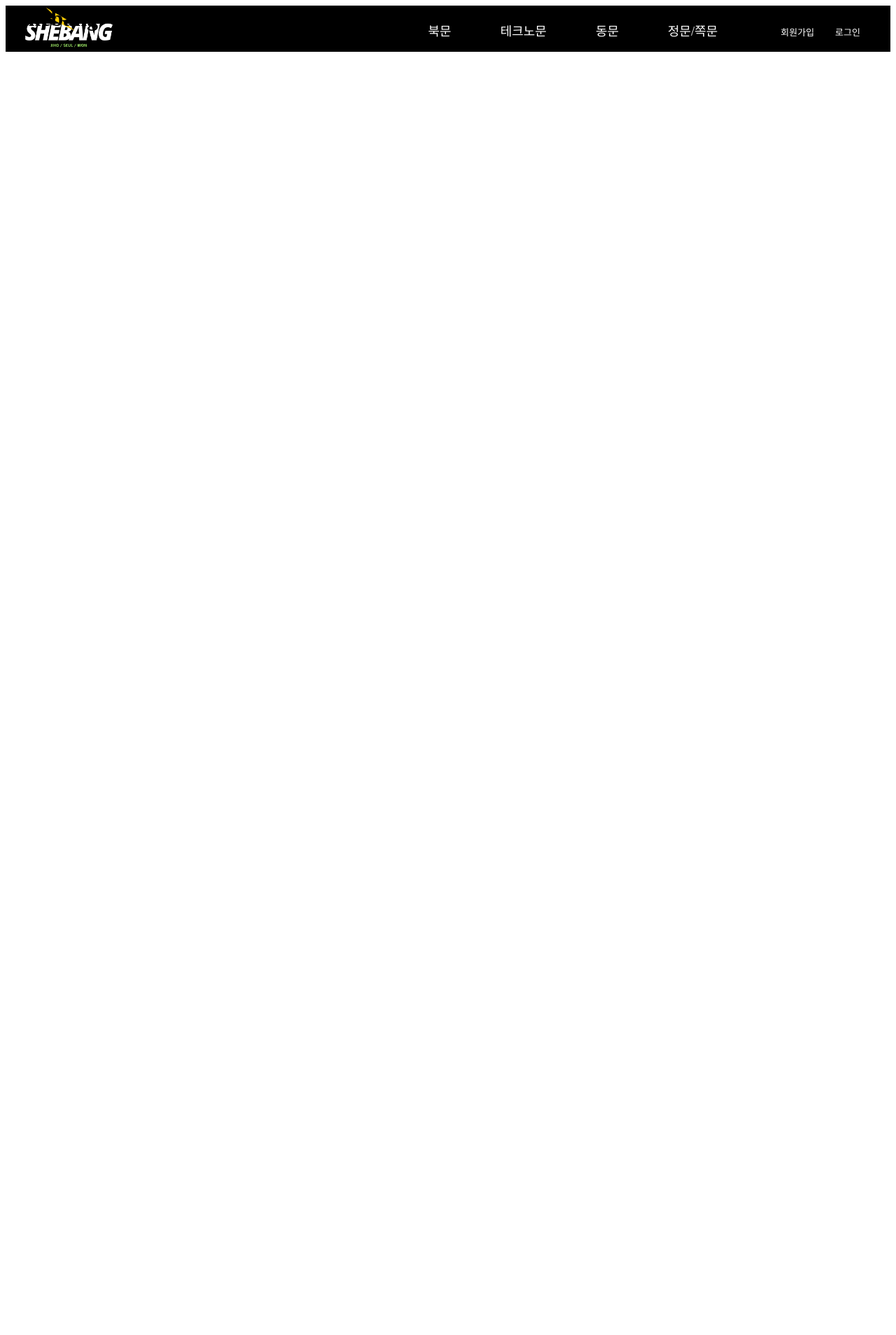
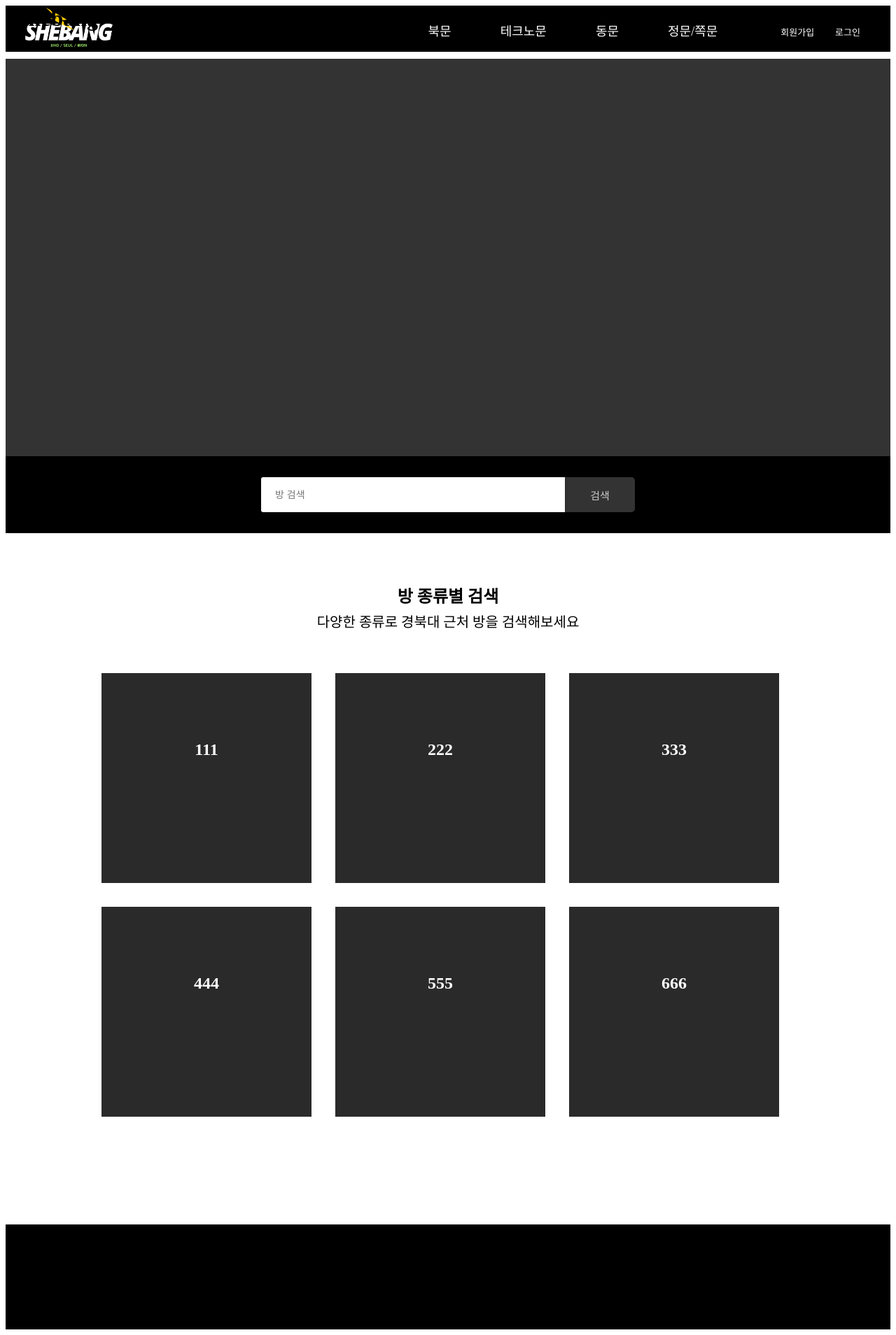
Before and after one commit to KNU-shebang/Shebang, a Django app: page /oneroom/ in a window 1280 px wide. Shown: the whole page at 70% size. Before the commit the page ends 74 px from the top, so only its background shows below. Run offline with Django 3.2, Linux system fonts and the light colour scheme.

Commit message:
base.html 레이아웃 1차 완성

```diff
--- a/shebang/templates/base.html
+++ b/shebang/templates/base.html
@@ -40,9 +40,103 @@
 
 
   <div class="wrap">
+    <div class="container">
+
+      <div class="main-search">
+       <div class="main-search-img"></div>
+
+       <div class="main-search-bottom">
+         <div class="search-wrap">
+
+           <div class="search-form">
+             <form>
+               <div class="search-form-inside">
+                 <fieldset>
+                   <legend>
+                   <input type="text" class="search-input" placeholder="방 검색" autocomplete="off">
+                   <button class="search-btn">
+                     <span class="btn-text">검색</span>
+                   </button>
+                   </legend>
+                 </fieldset>
+               </div>
+             </form>
+           </div>
+
+          </div>
+
+        </div>
+
+      </div>
+
+      <div class="room-search">
+        <div class="room-search-header">
+          <h2 class="room-search-title">방 종류별 검색</h2>
+          <p class="room-search-sub">다양한 종류로 경북대 근처 방을 검색해보세요</p>
+        </div>
+
+        <div class="room-search-content">
+
+          <div class="room-search-content-wrap">
+
+            <a class="room-search-item">
+              <div class="room-search-item-img"></div>
+              <div class="room-search-item-mask"></div>
+              <div class="room-search-item-text">
+                <h3 class="room-search-title">111</h3>
+              </div>
+            </a>
+
+            <a class="room-search-item">
+              <div class="room-search-item-img"></div>
+              <div class="room-search-item-mask"></div>
+              <div class="room-search-item-text">
+                <h3 class="room-search-title">222</h3>
+              </div>
+            </a>
+
+            <a class="room-search-item">
+              <div class="room-search-item-img"></div>
+              <div class="room-search-item-mask"></div>
+              <div class="room-search-item-text">
+                <h3 class="room-search-title">333</h3>
+              </div>
+            </a>
+
+            <a class="room-search-item">
+              <div class="room-search-item-img"></div>
+              <div class="room-search-item-mask"></div>
+              <div class="room-search-item-text">
+                <h3 class="room-search-title">444</h3>
+              </div>
+            </a>
+
+            <a class="room-search-item">
+              <div class="room-search-item-img"></div>
+              <div class="room-search-item-mask"></div>
+              <div class="room-search-item-text">
+                <h3 class="room-search-title">555</h3>
+              </div>
+            </a>
+
+            <a class="room-search-item">
+              <div class="room-search-item-img"></div>
+              <div class="room-search-item-mask"></div>
+              <div class="room-search-item-text">
+                <h3 class="room-search-title">666</h3>
+              </div>
+            </a>
+
+
+
+          </div>
+
+        </div>
+      </div>
+    </div>
+
 
   </div>
-
 
 
   <div class="footer">
--- a/shebang/templates/css/base.css
+++ b/shebang/templates/css/base.css
@@ -4,29 +4,29 @@
 
 /* header 최상위 div */
 .header {
-  position:relative;
-  height:65px;
-  min-height:65px;
-  border-bottom:1px solid #000000;
-  background-color:#000000;
+  position: relative;
+  height: 65px;
+  min-height: 65px;
+  border-bottom: 1px solid #000000;
+  background-color: #000000;
 }
 
 
 .header-logo {
-  float:left;
-  margin:0;
+  float: left;
+  margin: 0;
 }
 
 
 .header-logo>a {
-  display:inline-block;
-  width:180px;
-  height:65px;
-  min-height:28px;
-  background-image:url(../img/logo.png);
+  display: inline-block;
+  width: 180px;
+  height: 65px;
+  min-height: 28px;
+  background-image: url(../img/logo.png);
   background-size: 138px 65px;
-  background-repeat:no-repeat;
-  margin-left:20px;
+  background-repeat: no-repeat;
+  margin-left: 20px;
 }
 
 .menu {
@@ -82,10 +82,164 @@
 }
 
 
+
+/* wrap 첫번째 div */
+.cotainer {
+ margin-top: 0px;
+}
+
+.main-search {
+  position: relative;
+  height: 678px;
+  background-color: #333333;
+}
+
+.main-search-img {
+  height: 100%;
+  background-image: url();
+  background-size: 100% 678px;
+}
+
+.main-search-bottom {
+  position: absolute;
+  bottom: 0;
+  width: 100%;
+  height: 110px;
+  background-color: #000000;
+}
+
+.search-wrap {
+  position: static;
+  margin-top: 30px;
+  top: 12px;
+  left: 121px;
+  z-index: 880;
+}
+
+.search-form {
+  width: 534px;
+  border: none;
+  margin: 0 auto;
+}
+
+.search-form-inside {
+  display: block;
+}
+
+
+fieldset, legend {
+  padding: 0;
+  border: none;
+  margin: 0;
+}
+
+.search-input {
+  width: 434px;
+  height: 50px;
+  padding: 0 20px;
+  border: none;
+  border-radius: 3px 0 0 3px;
+  box-shadow: 0 2px 4px rgba(0, 0, 0, .2);
+  font-size: 14px;
+  line-height: 50px;
+}
+
+.search-btn {
+  float: right;
+  width: 100px;
+  height: 50px;
+  border: 0;
+  border-radius: 0 5px 5px 0;
+  font-size: 15px;
+  background-color: #333333;
+}
+
+.btn-text {
+  font-size: 15px;
+  color: #CCCCCC;
+}
+
+
+/* wrap 두번째 div */
+.room-search {
+  width: 100%;
+}
+
+.room-search-header {
+  width: 960px;
+  margin: 71px auto 30px;
+  text-align: center;
+}
+
+.room-search-title {
+  font-size: 36px;
+  margin: 0;
+}
+
+.room-search-sub {
+  margin-top: 5px;
+  font-size: 20px;
+}
+
+
+.room-search-content {
+  width: 990px;
+  padding-bottom: 150px;
+  margin: 0 auto;
+}
+
+.room-search-content-wrap {
+  width: 1000px;
+  margin-left: -30px;
+}
+
+
+.room-search-item {
+  display: inline-block;
+  overflow: hidden;
+  position: relative;
+  margin-top: 30px;
+  margin-left: 30px;
+  text-align: center;
+  cursor: pointer;
+  text-decoration: none;
+}
+
+
+.room-search-item-img {
+  width: 300px;
+  height: 300px;
+  background-color: #2a2a2a;
+}
+.room-search-item-mask {
+  position: absolute;
+  top: 0;
+  width: 100%;
+  height: 100%;
+
+}
+
+.room-search-item-text {
+  position: absolute;
+  top: 96px;
+  width: 100%;
+  color: #ffffff;
+}
+
+.room-search-title {
+  font-size: 24px;
+  margin: 0;
+}
+
+
+
+
 /* footer 최상위 div */
 .footer {
   position:relative;
-  width:100%;
-  min-width:1024px;
+  width: 100%;
+  min-width: 1024px;
+  height: 150px;
   clear:both;
+  background-color: #000000;
 }
```
